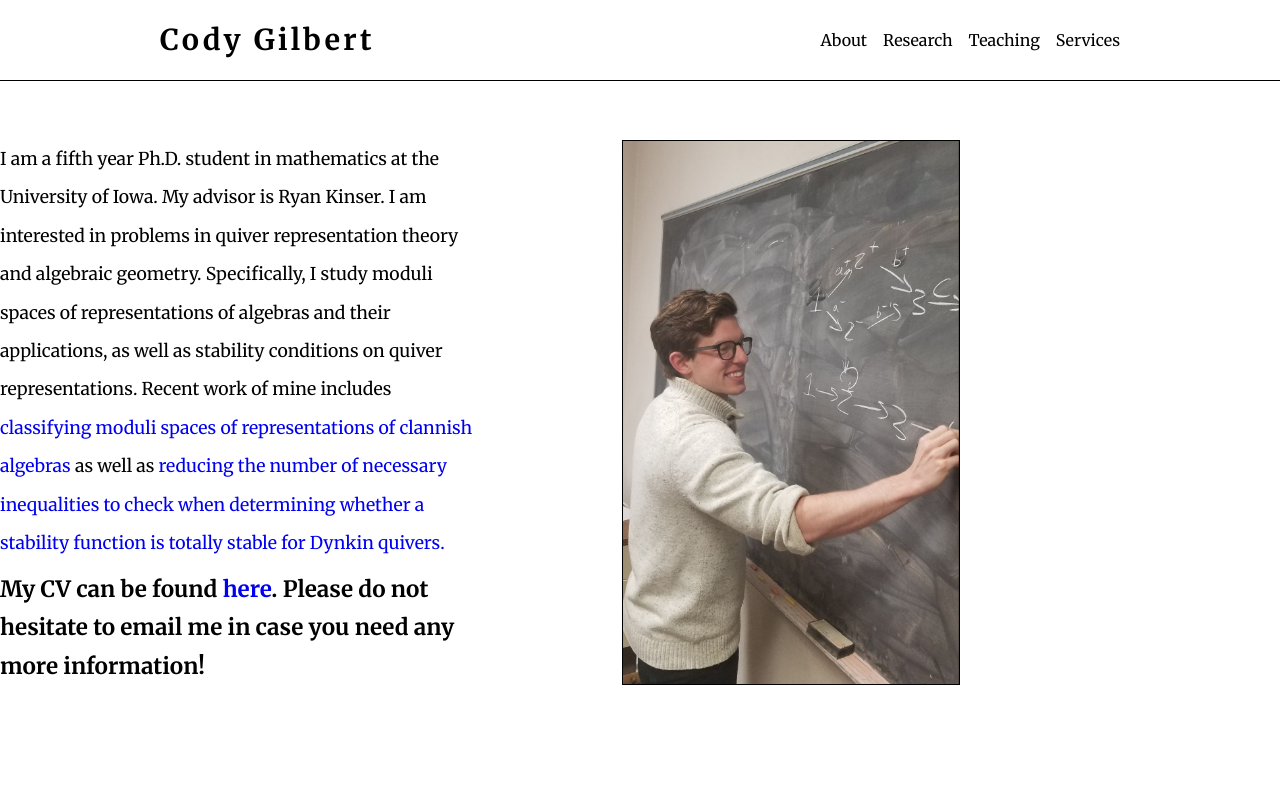
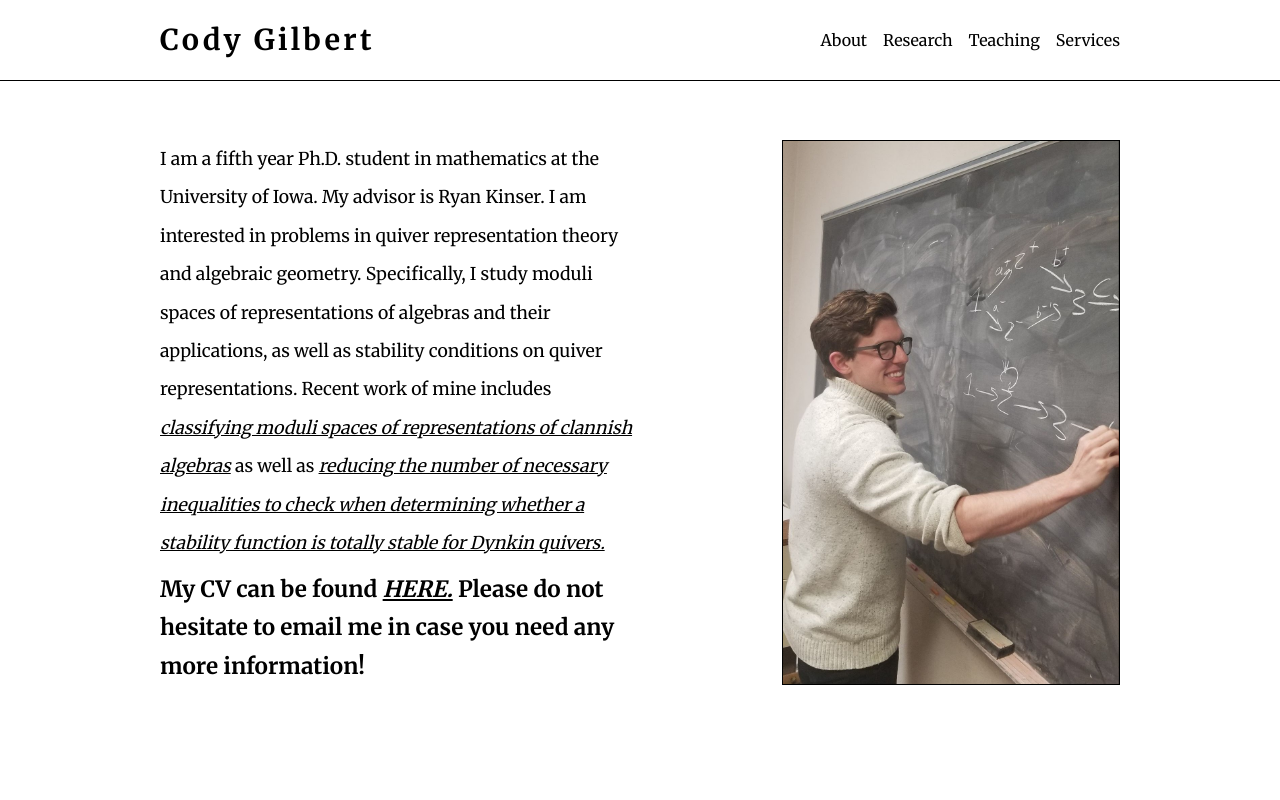
Before and after one commit to ayeyaiyai/cody-portfolio, a React (Vite) app: page / in a window 1280 px wide. Shown: the top 800 px of the page. Built offline with nearby package versions, Linux system fonts and the light colour scheme.

Commit message:
Edit class names

```diff
--- a/src/components/About.jsx
+++ b/src/components/About.jsx
@@ -3,11 +3,11 @@ import codyTeaching from '../images/cody-teaching.jpg';
 
 function About() {
     return (
-        <section className="about">
+        <section className="section-container">
             <section className='about-body'>
                 <div className='about-cody'>
-                    <div className='about-cody-top'>I am a fifth year Ph.D. student in mathematics at the University of Iowa. My advisor is Ryan Kinser. I am interested in problems in quiver representation theory and algebraic geometry. Specifically, I study moduli spaces of representations of algebras and their applications, as well as stability conditions on quiver representations. Recent work of mine includes <a href='https://arxiv.org/abs/2208.00336' className='about-link'>classifying moduli spaces of representations of clannish algebras</a> as well as <a href='https://arxiv.org/abs/2208.02445' className='about-link'>reducing the number of necessary inequalities to check when determining whether a stability function is totally stable for Dynkin quivers.</a></div>
-                    <div className='about-cody-bottom'>My CV can be found <a href='https://drive.google.com/file/d/1sivFZbQEFhX5Up4WvopMd4eo_zWWlQCZ/view?pli=1' className='about-link'>here</a>. Please do not hesitate to email me in case you need any more information!</div>
+                    <div className='about-cody-top'>I am a fifth year Ph.D. student in mathematics at the University of Iowa. My advisor is Ryan Kinser. I am interested in problems in quiver representation theory and algebraic geometry. Specifically, I study moduli spaces of representations of algebras and their applications, as well as stability conditions on quiver representations. Recent work of mine includes <a href='https://arxiv.org/abs/2208.00336' className='link'>classifying moduli spaces of representations of clannish algebras</a> as well as <a href='https://arxiv.org/abs/2208.02445' className='link'>reducing the number of necessary inequalities to check when determining whether a stability function is totally stable for Dynkin quivers.</a></div>
+                    <div className='about-cody-bottom'>My CV can be found <a href='https://drive.google.com/file/d/1sivFZbQEFhX5Up4WvopMd4eo_zWWlQCZ/view?pli=1' className='link'>HERE.</a> Please do not hesitate to email me in case you need any more information!</div>
                 </div>
                 <img src={codyTeaching} alt='cody teaching' className='about-image'/>
             </section>
```
